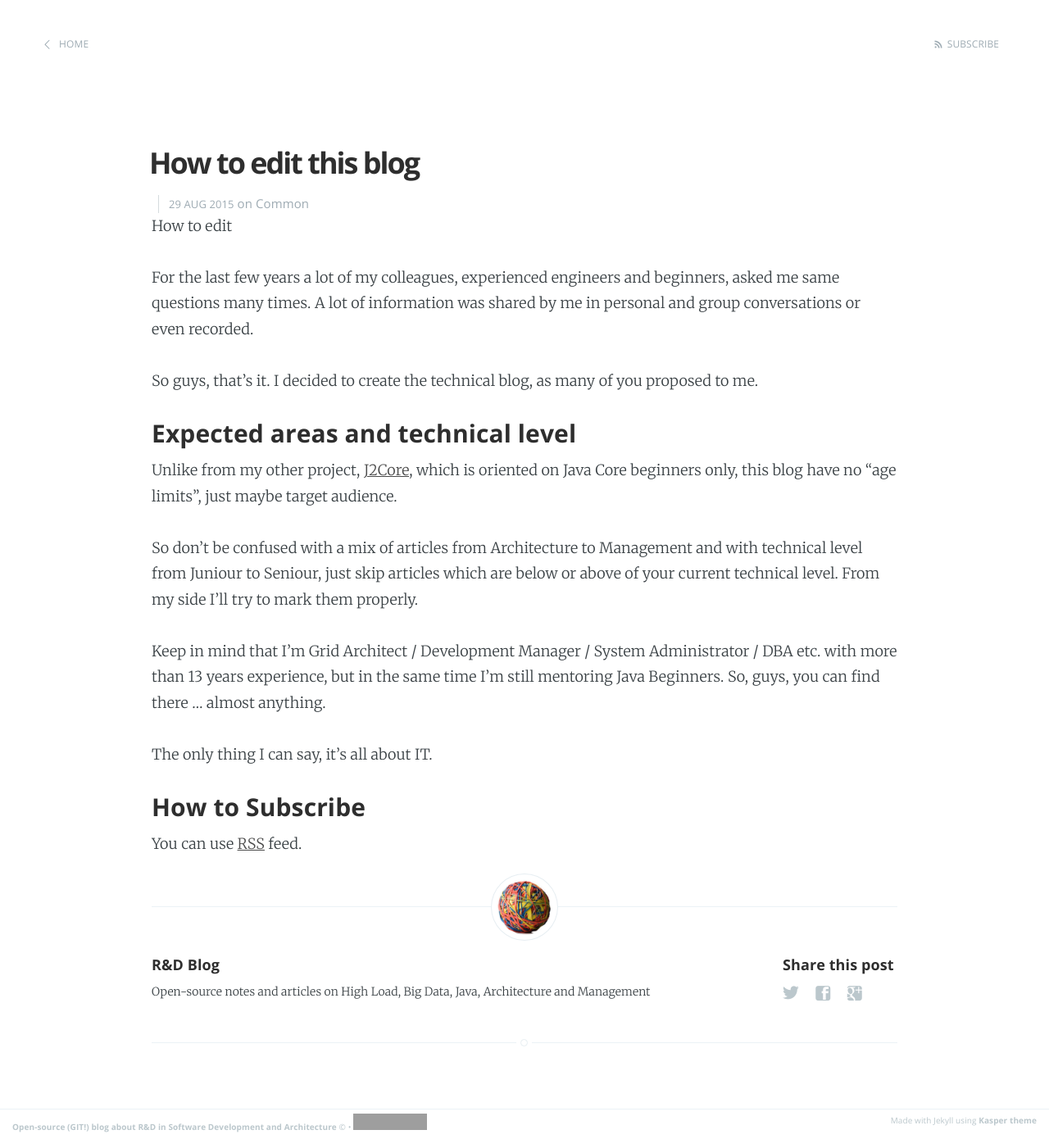
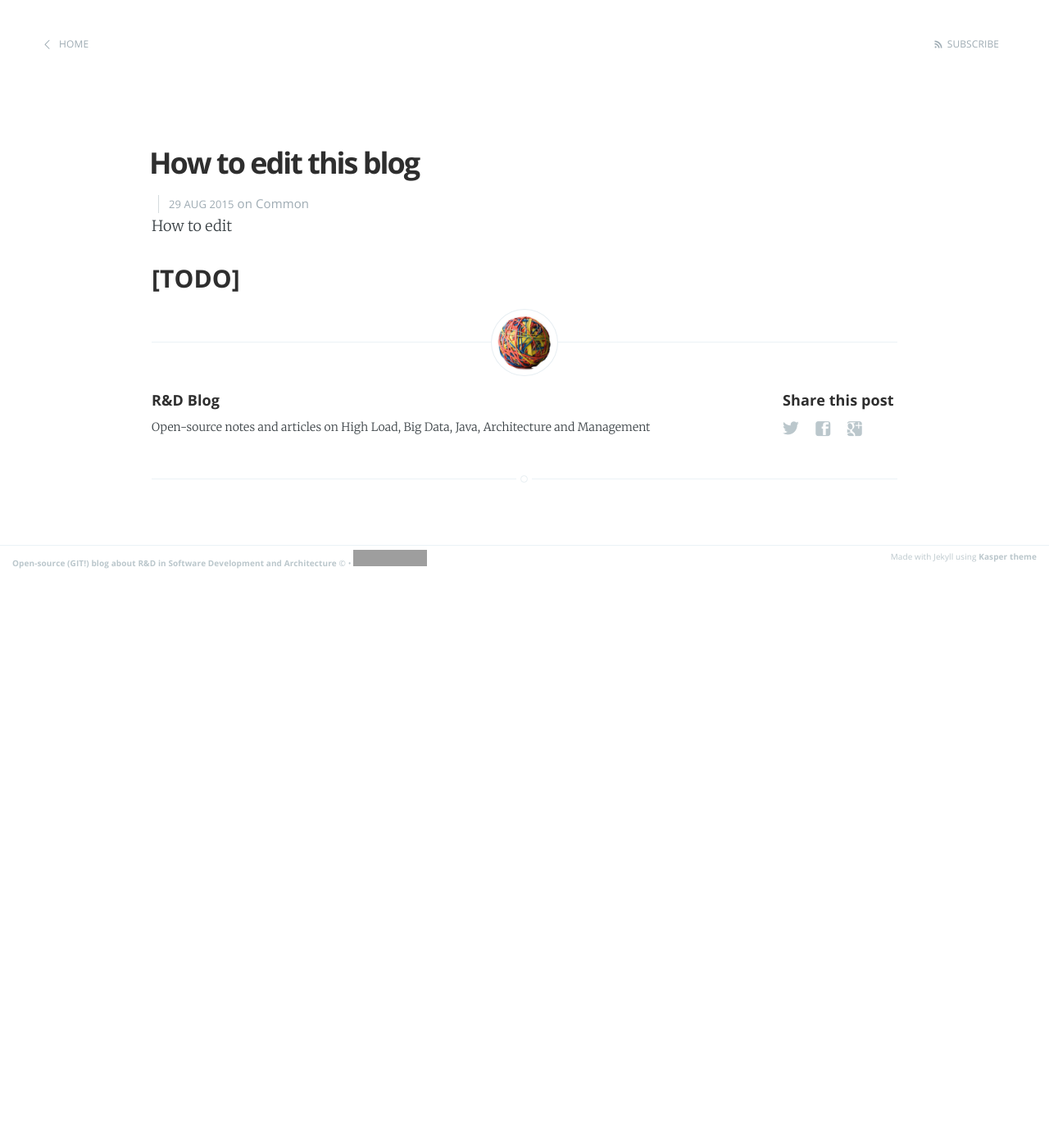
Before and after one commit to rndblog/rndblog.github.io, a Jekyll site: the page built from _posts/2015-03-29-how-to-edit.markdown, in a window 1280 px wide. Shown: the whole page at 82% size. Built offline with Jekyll 4.4.1, drawn with Linux system fonts in a browser that asks for light colours; Markdown is read by kramdown in place of the engine named in the settings; comment, search, counter and statistics services are not loaded; after the commit the page ends 900 px from its top, so only the background shows below that; grey boxes are pictures that could not be loaded.

Commit message:
Init settings

```diff
--- a/_posts/2015-03-29-how-to-edit.markdown
+++ b/_posts/2015-03-29-how-to-edit.markdown
@@ -8,21 +8,4 @@ comments: true
 
 How to edit
 
-For the last few years a lot of my colleagues, experienced engineers and beginners, asked me same questions many times.
-A lot of information was shared by me in personal and group conversations or even recorded.
-
-So guys, that's it. I decided to create the technical blog, as many of you proposed to me.
-
-### Expected areas and technical level
-
-Unlike from my other project, [J2Core](https://j2core.com/), which is oriented on Java Core beginners only, this blog have no "age limits", just maybe target audience.
-
-So don't be confused with a mix of articles from Architecture to Management and with technical level from Juniour to Seniour, just skip articles which are below or above of your current technical level. From my side I'll try to mark them properly.
-
-Keep in mind that I'm Grid Architect / Development Manager / System Administrator / DBA etc. with more than 13 years experience, but in the same time I'm still mentoring Java Beginners. So, guys, you can find there ... almost anything.
-
-The only thing I can say, it's all about IT.
-
-### How to Subscribe
-
-You can use <a href="/rss.xml">RSS</a> feed.
+### [TODO]
```
Also changed, not shown: _posts/2015-03-29-welcome.markdown (+2 -8 lines).
